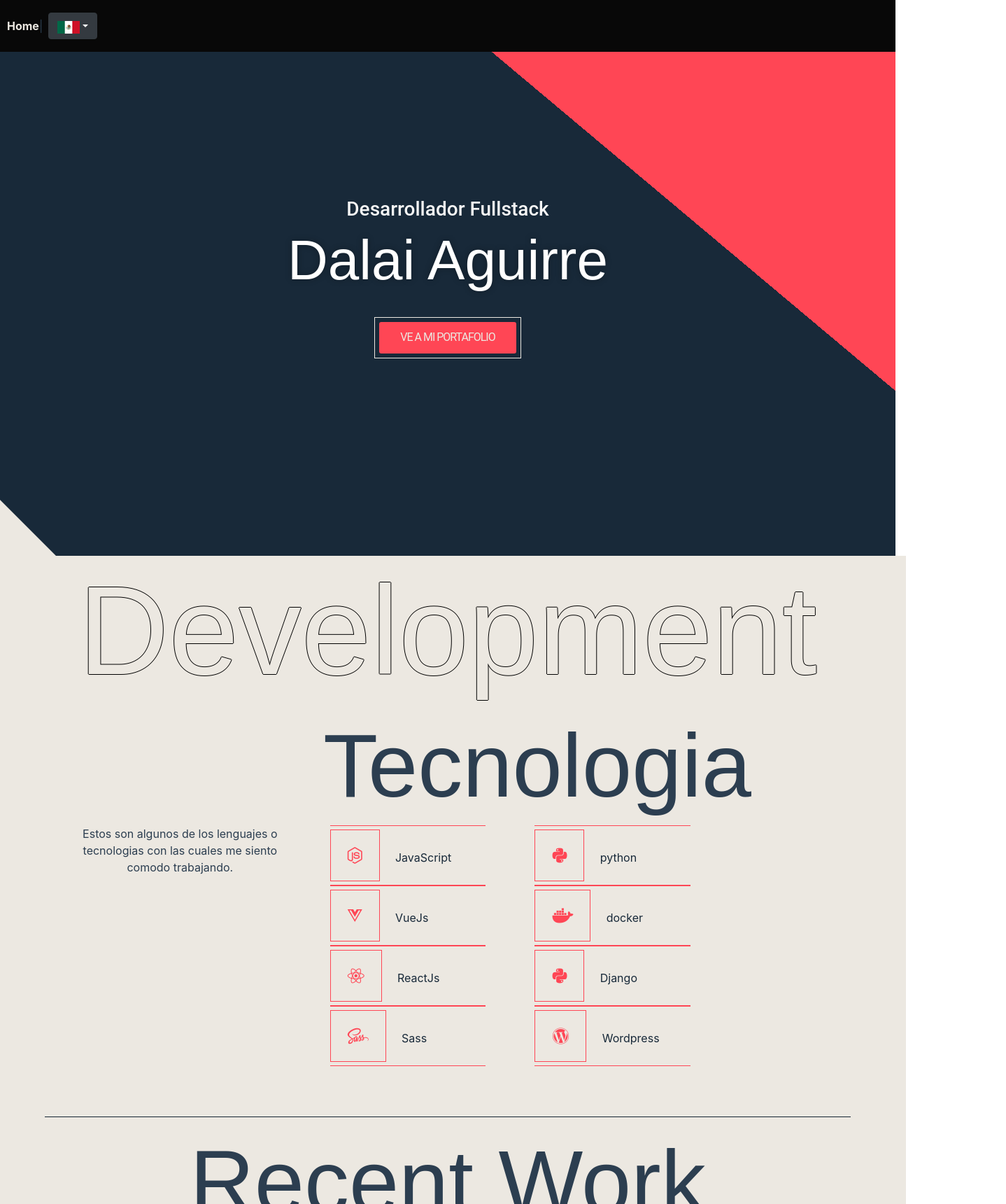
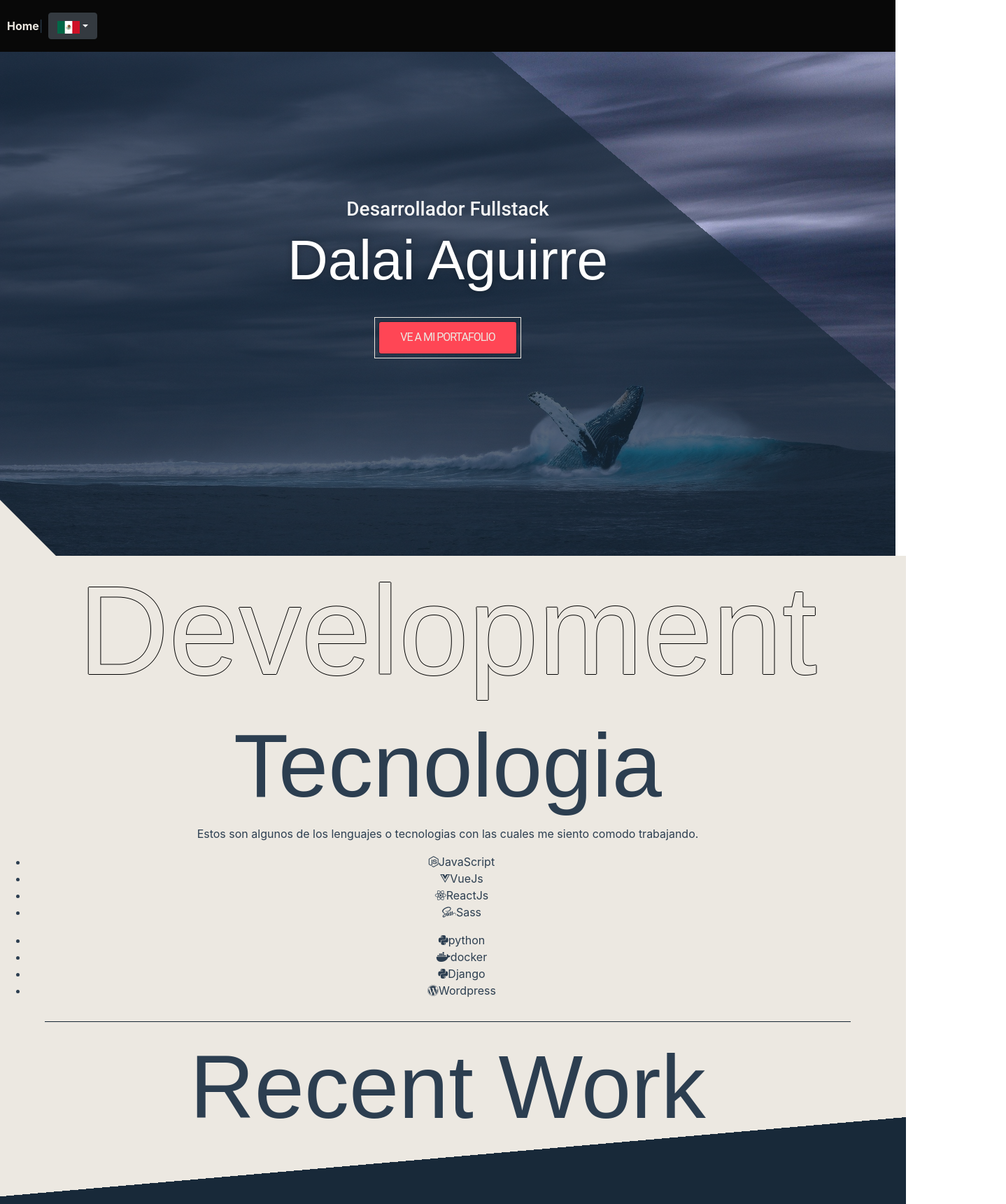
Before and after one commit to dalai2/vueproject, a Vue app: page /es in a window 1280 px wide. Shown: the top 1720 px of the page at 70% size, 1438 px wide, since content can reach past the window. Built offline with nearby package versions, Linux system fonts and the light colour scheme; a web font is replaced by a local one.

Commit message:
added pic to banner
erased carousel component, added tech stack to maincon component

```diff
--- a/src/components/Banner.vue
+++ b/src/components/Banner.vue
@@ -1,5 +1,7 @@
 <template>
+   <div class="bg">
   <b-container fluid class="header">
+
       <b-row  class="marg">
           <b-col col lg="12" sm="12" id="me">
               <h3> {{  $t('banner')  }}</h3>
@@ -15,7 +17,9 @@
 
           </b-col>
         </b-row>
+
   </b-container>
+  </div>
 </template>
 
 <script>
@@ -40,11 +44,18 @@ h3, p  {
     color: whitesmoke;
     z-index: 1;
 }
-
+.bg{
+  background-image:url("/ocean.jpg") ;
+  height: inherit;
+  width: auto;
+  z-index: -1;
+  background-position: bottom center;
+  background-attachment: fixed;
+  background-size: cover;
+}
 
  .header {
- background: $blueColor;
-background: linear-gradient(40deg, $blueColor 73%, $redColor 73%);
+background: linear-gradient(40deg,rgba(24,41,57, .7) 73%, transparent 73%);
      background-position: top center;
        background-size: cover;
        position: relative;
@@ -53,12 +64,13 @@ padding-right: 7.3%;
 height: 90vh;
 padding-top: 10%;
 padding-bottom: 10%;
+z-index: 1;
       }
 .header:before {
     content: '';
     position: absolute;
     bottom: 0; left: 0;
-    border-top: 80px solid $blueColor;
+    border-top: 80px solid transparent;
     border-left: 80px solid $lightColor;
     width: 0;
 }
--- a/src/components/Carousel.vue
+++ b/src/components/Carousel.vue
@@ -2,46 +2,10 @@
   <b-container id="Content">
     <b-row >
       <b-col sm="2" lg="4">
-        <ul>
-          <li>
-            <span class="fab fa-node-js"></span>
-            <span>JavaScript</span>
-          </li>
 
-          <li>
-            <span class="fab fa-vuejs"></span>
-            <span>VueJs</span>
-          </li>
-          <li>
-            <span class="fab fa-react"></span>
-            <span>ReactJs</span>
-          </li>
-          <li>
-            <span class="fab fa-sass"></span>
-            <span>Sass</span>
-          </li>
-        </ul>
       </b-col>
       <b-col sm="4" lg="4">
-        <ul>
-          <li>
-            <span class="fab fa-python"></span>
-            <span>python</span>
-          </li>
 
-          <li>
-            <span class="fab fa-docker"></span>
-            <span>docker</span>
-          </li>
-          <li>
-            <span class="fab fa-python"></span>
-            <span>Django</span>
-          </li>
-          <li>
-            <span class="fab fa-wordpress"></span>
-            <span>Wordpress</span>
-          </li>
-        </ul>
       </b-col>
     </b-row>
   </b-container>
--- a/src/components/MainCon.vue
+++ b/src/components/MainCon.vue
@@ -6,46 +6,71 @@
       </b-col>
     </b-row>
     <b-row>
-      <b-col sm="12" id="left">
-        <h1> {{ $t('stack.title') }} </h1>
+      <b-col id="left">
+        <h1>{{ $t("stack.title") }}</h1>
+        <p>{{ $t("stack.content") }}</p>
+        <b-col>
+          <ul>
+            <li>
+              <span class="fab fa-node-js"></span>
+              <span>JavaScript</span>
+            </li>
+
+            <li>
+              <span class="fab fa-vuejs"></span>
+              <span>VueJs</span>
+            </li>
+            <li>
+              <span class="fab fa-react"></span>
+              <span>ReactJs</span>
+            </li>
+            <li>
+              <span class="fab fa-sass"></span>
+              <span>Sass</span>
+            </li>
+          </ul>
         </b-col>
-    </b-row>
-  <b-row>
-      <b-col id="left">
-        <p> {{ $t('stack.content') }} </p>
+
+        <b-col>
+          <ul>
+            <li>
+              <span class="fab fa-python"></span>
+              <span>python</span>
+            </li>
+
+            <li>
+              <span class="fab fa-docker"></span>
+              <span>docker</span>
+            </li>
+            <li>
+              <span class="fab fa-python"></span>
+              <span>Django</span>
+            </li>
+            <li>
+              <span class="fab fa-wordpress"></span>
+              <span>Wordpress</span>
+            </li>
+          </ul>
         </b-col>
-      <b-col sm="12" lg="8">
-        <Carousel/>
-        <p>Lorem ipsum, dolor sit amet consectetur adipisicing elit. Pariatur, consequatur!</p>
       </b-col>
     </b-row>
   </b-container>
 </template>
 
 <script>
-import Carousel from './Carousel'
-
 export default {
-    name:'MainCon',
-    components:{
-      Carousel
-    }
-}
+  name: "MainCon",
+};
 </script>
 
-<style lang='scss' scoped>
+<style lang="scss" scoped>
 @import "../styles/global.scss";
-#Content{
+#Content {
   min-height: 100%;
   padding-left: 0%;
-
 }
-#shadowHeader{
+#shadowHeader {
   @include shadow_title;
-
-}
-#left{
-  margin-left:10vw;
 }
 
 </style>
```
Also changed, not shown: public/blue-blur.jpg (added), public/ocean.jpg (added). Lines whose indentation alone changed are shown as unchanged.
